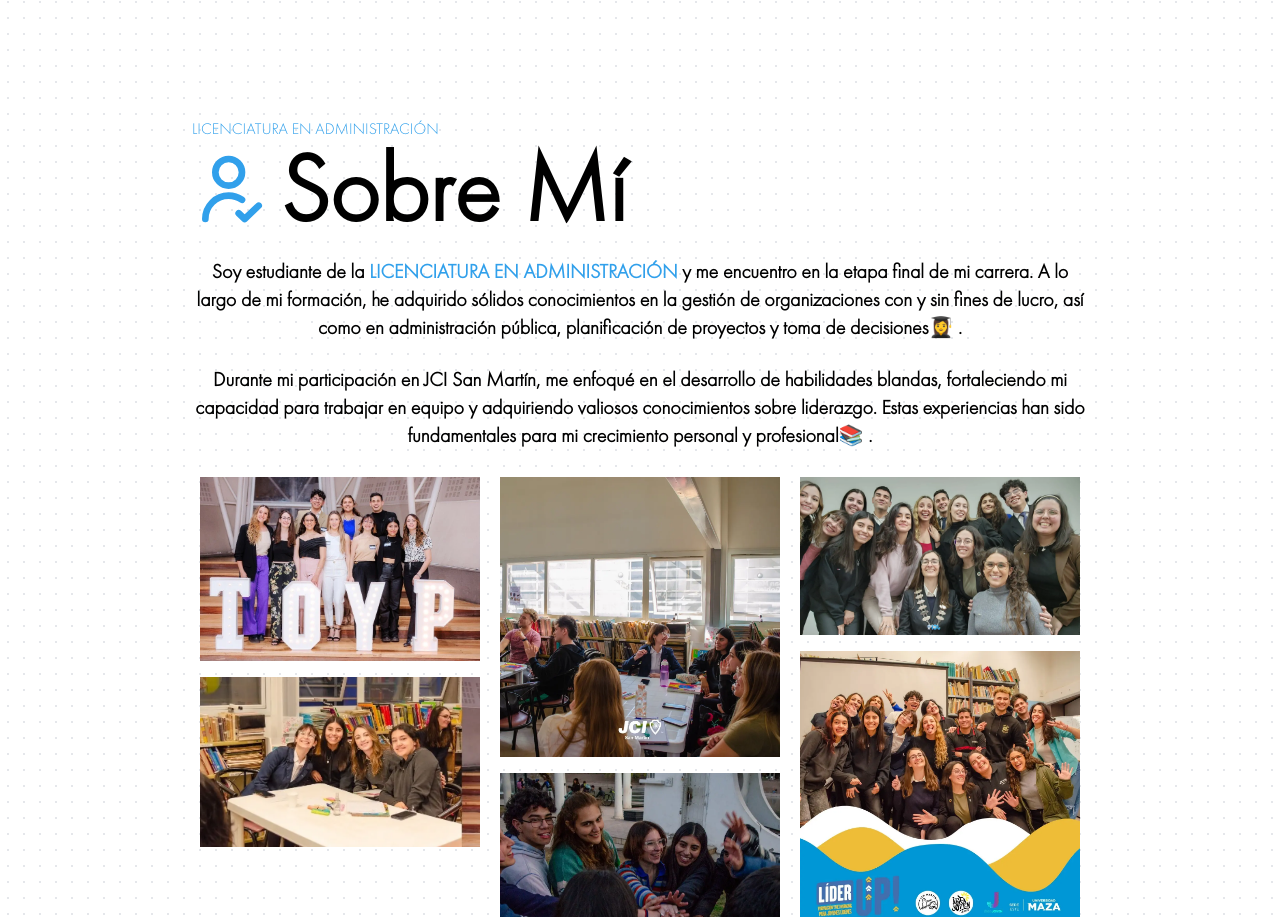
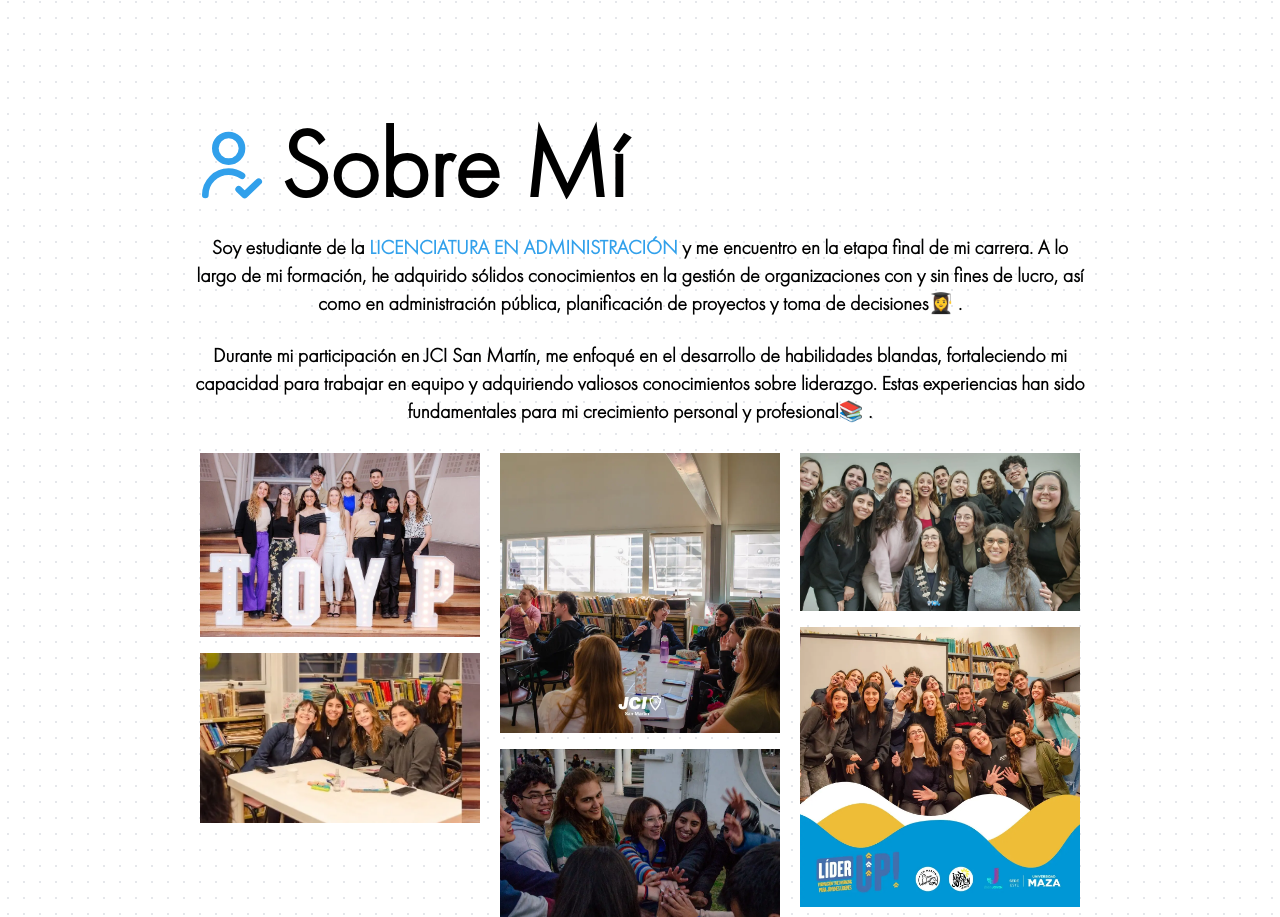
Before and after one commit to Maiten-Oviedo/portfolio-ursula, an Astro site: page / in a window 1280 px wide. Shown: the part 2038-2955 px from the top of the page. Built offline with nearby package versions, Linux system fonts and the light colour scheme; Astro itself is replaced by a stand-in of ours.

Commit message:
Correccion de textos_2

```diff
--- a/src/components/AboutMe.astro
+++ b/src/components/AboutMe.astro
@@ -2,8 +2,6 @@
 import UserIcon from '../icons/UserIcon.astro'
 import AboutMeImage from './AboutMeImage.astro'
 ---
-
-<span class="uppercase text-[#31a0eb]">Licenciatura en Administración</span>
 
 <h1 class="font-bold text-6xl lg:text-8xl flex gap-2 items-center">
   <UserIcon class="size-14 lg:size-20" /> Sobre Mí
```
